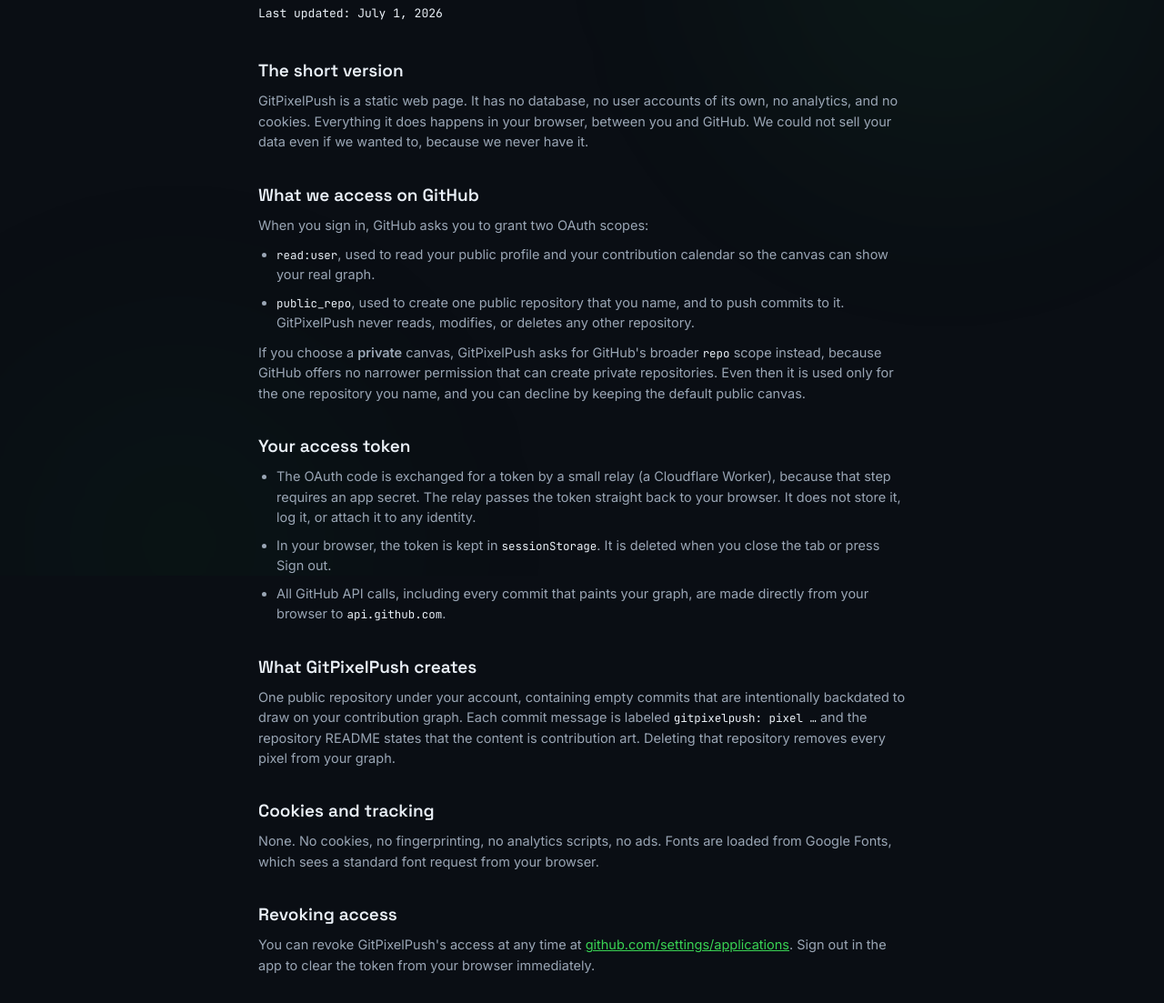
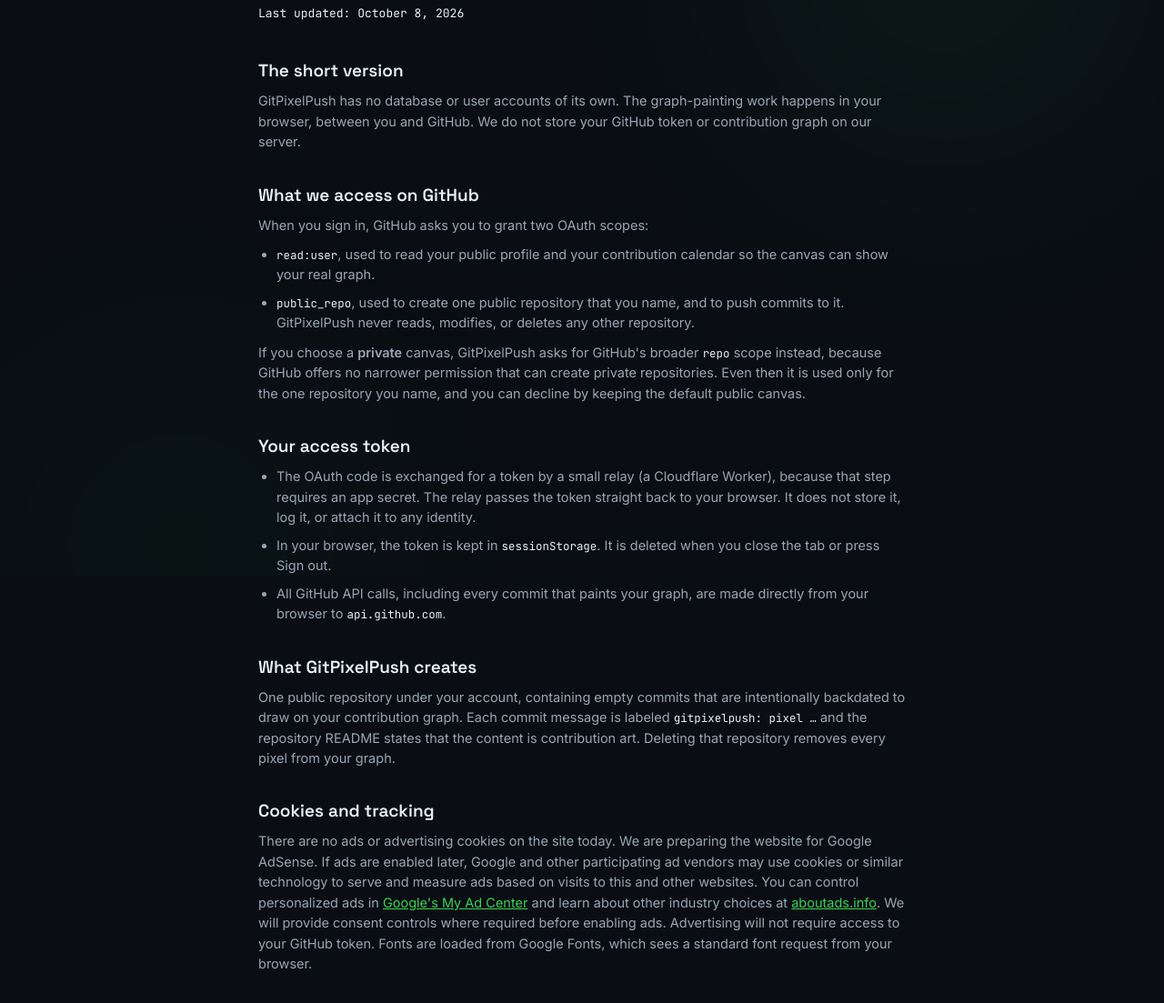
Before and after one commit to mananshah2254/gitpixelpush, a plain HTML site: page site/privacy.html in a window 1280 px wide. Shown: the part 167-1270 px from the top of the page at 91% size. Drawn offline with Linux system fonts and the light colour scheme.

Commit message:
Prepare GitPixelPush for AdSense review

```diff
--- /dev/null
+++ b/site/ads.txt
@@ -0,0 +1 @@
+google.com, pub-7703186305951643, DIRECT, f08c47fec0942fa0
--- a/site/privacy.html
+++ b/site/privacy.html
@@ -39,13 +39,13 @@
 
 <main class="policy">
   <h1>Privacy policy</h1>
-  <p class="updated mono">Last updated: July 1, 2026</p>
+  <p class="updated mono">Last updated: October 8, 2026</p>
 
   <section>
     <h2>The short version</h2>
-    <p>GitPixelPush is a static web page. It has no database, no user accounts of its own,
-       no analytics, and no cookies. Everything it does happens in your browser, between
-       you and GitHub. We could not sell your data even if we wanted to, because we never have it.</p>
+    <p>GitPixelPush has no database or user accounts of its own. The graph-painting work
+       happens in your browser, between you and GitHub. We do not store your GitHub token
+       or contribution graph on our server.</p>
   </section>
 
   <section>
@@ -88,8 +88,15 @@
 
   <section>
     <h2>Cookies and tracking</h2>
-    <p>None. No cookies, no fingerprinting, no analytics scripts, no ads. Fonts are loaded
-       from Google Fonts, which sees a standard font request from your browser.</p>
+    <p>There are no ads or advertising cookies on the site today. We are preparing the
+       website for Google AdSense. If ads are enabled later, Google and other participating
+       ad vendors may use cookies or similar technology to serve and measure ads based on
+       visits to this and other websites. You can control personalized ads in
+       <a href="https://myadcenter.google.com/">Google's My Ad Center</a> and learn about
+       other industry choices at <a href="https://www.aboutads.info/choices/">aboutads.info</a>.
+       We will provide consent controls where required before enabling ads. Advertising
+       will not require access to your GitHub token. Fonts are loaded from Google Fonts,
+       which sees a standard font request from your browser.</p>
   </section>
 
   <section>
```
Also changed, not shown: site/index.html (+1 -0 lines), README.md.
